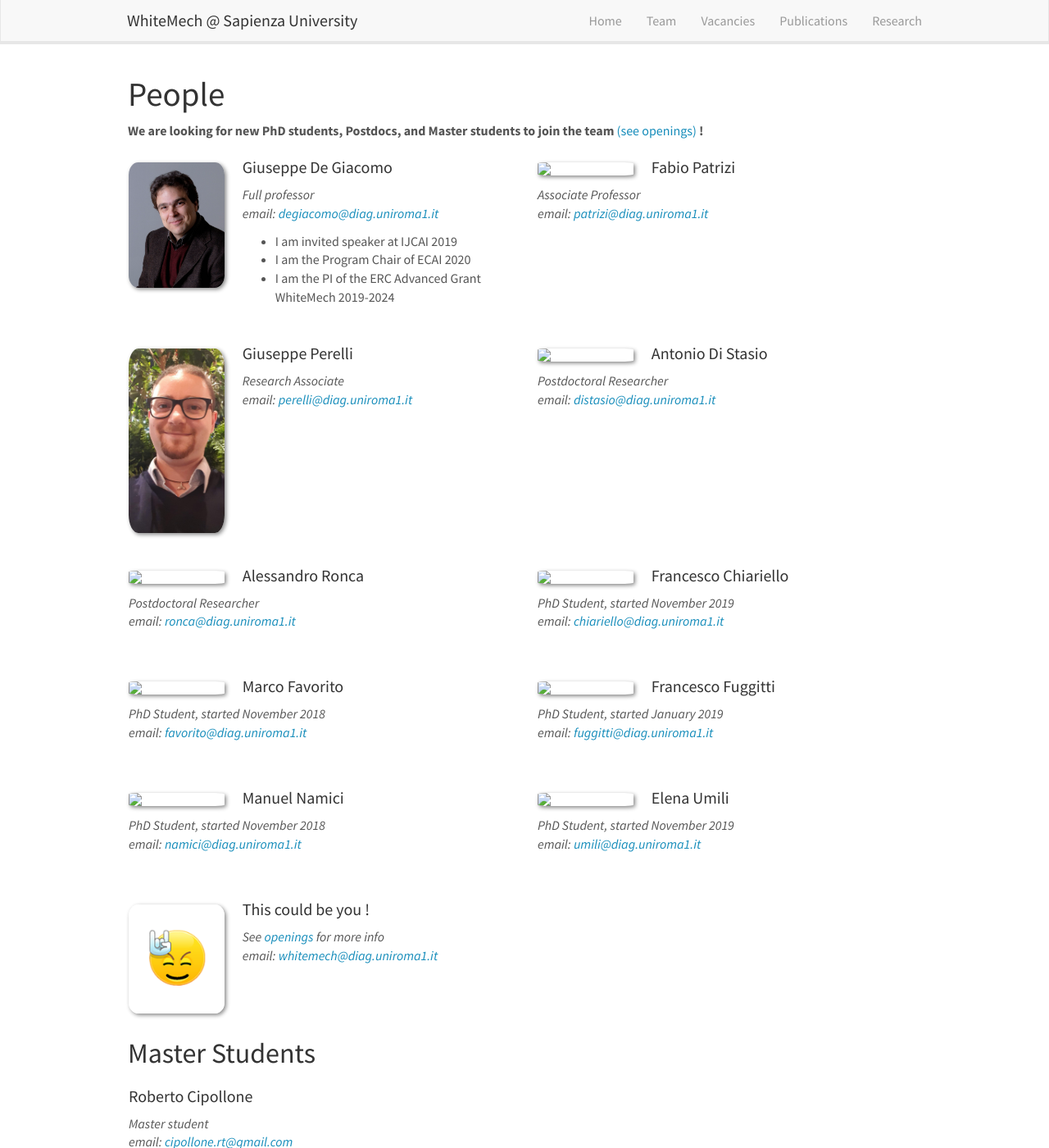
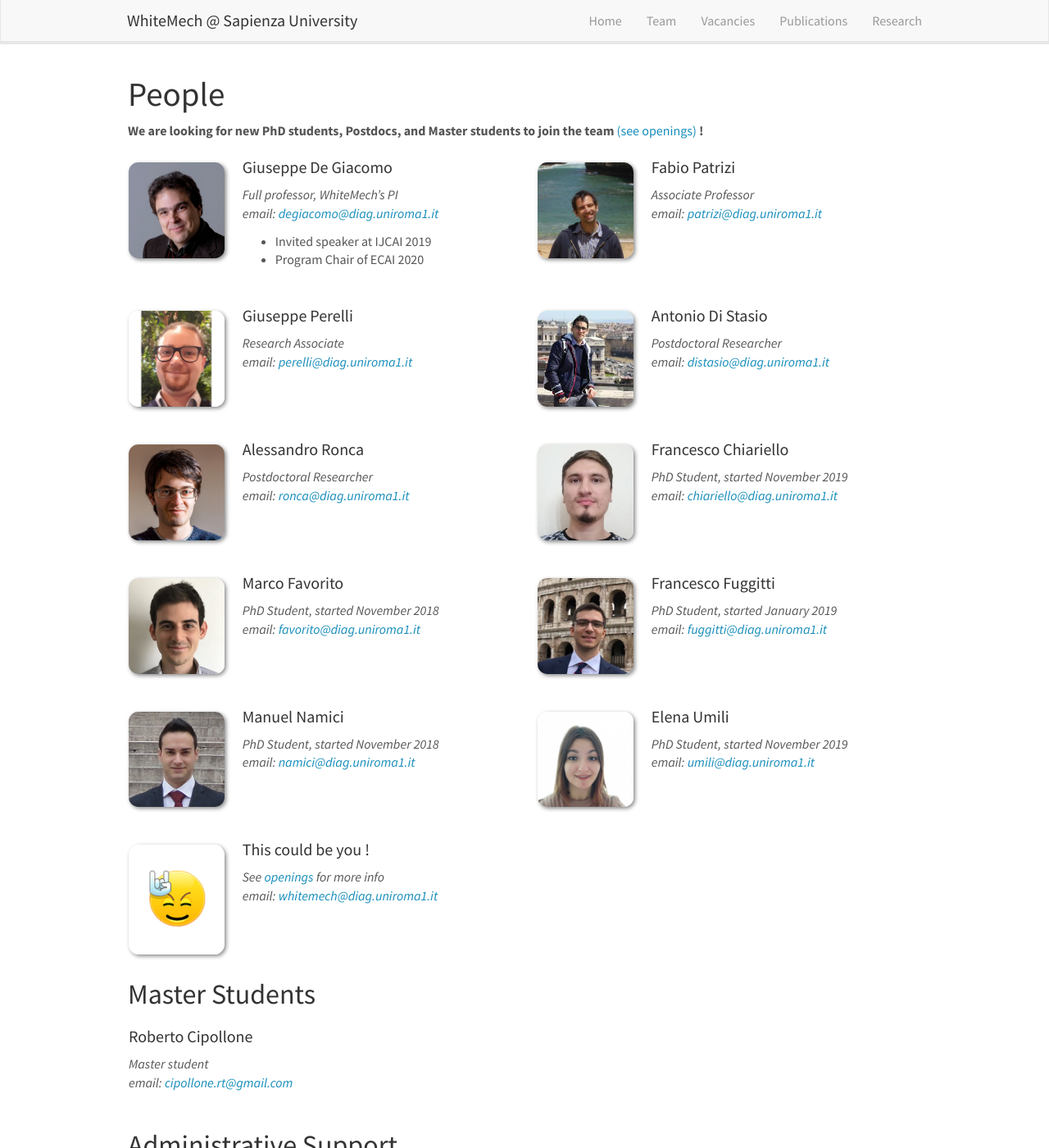
Before and after one commit to whitemech/whitemech.github.io, a Jekyll site: the page built from _pages/team.md, in a window 1280 px wide and 1400 px high. Shown: the whole window at 82% size. Built offline with Jekyll 4.4.1, drawn with Linux system fonts in a browser that asks for light colours; nearby versions of some CDN libraries; some of the changed text lies outside the part shown.

Commit message:
add all team pictures, delete visitors and alumni sections in team page

```diff
--- a/_data/team_members.yml
+++ b/_data/team_members.yml
@@ -1,11 +1,10 @@
 - name: Giuseppe De Giacomo
   photo: giuseppe.jpg
-  info: Full professor
+  info: Full professor, WhiteMech's PI
   email: degiacomo@diag.uniroma1.it
-  number_educ: 3
-  education1: I am invited speaker at IJCAI 2019
-  education2: I am the Program Chair of ECAI 2020
-  education3: I am the PI of the ERC Advanced Grant WhiteMech 2019-2024
+  number_educ: 2
+  education1: Invited speaker at IJCAI 2019
+  education2: Program Chair of ECAI 2020
 
 - name: Fabio Patrizi
   photo: fabio.jpg
--- a/_pages/team.md
+++ b/_pages/team.md
@@ -131,7 +131,7 @@ permalink: /team/
 {% endif %}
 
 
-## Alumni
+<!-- ## Alumni
 
 {% assign number_printed = 0 %}
 {% for member in site.data.alumni_members %}
@@ -181,14 +181,14 @@ permalink: /team/
 {% endfor %}
 </div>
 
-<!-- <div class="col-sm-4 clearfix">
+<div class="col-sm-4 clearfix">
 <h4>Bachelor Students</h4>
 {% for member in site.data.alumni_bsc %}
 {{ member.name }}
 {% endfor %}
+</div>
+
 </div> -->
-
-</div>
 
 
 ## Administrative Support
```
Also changed, not shown: images/teampic/chiariello.jpg (added), images/teampic/distasio.png (added), images/teampic/fabio.jpg (added), images/teampic/favorito.jpg (added), images/teampic/fuggitti.jpg (added), images/teampic/giuseppe.jpg, images/teampic/namici.jpg (added), images/teampic/perelli.jpg, images/teampic/ronca.jpg (added), images/teampic/umili.jpg (added).
